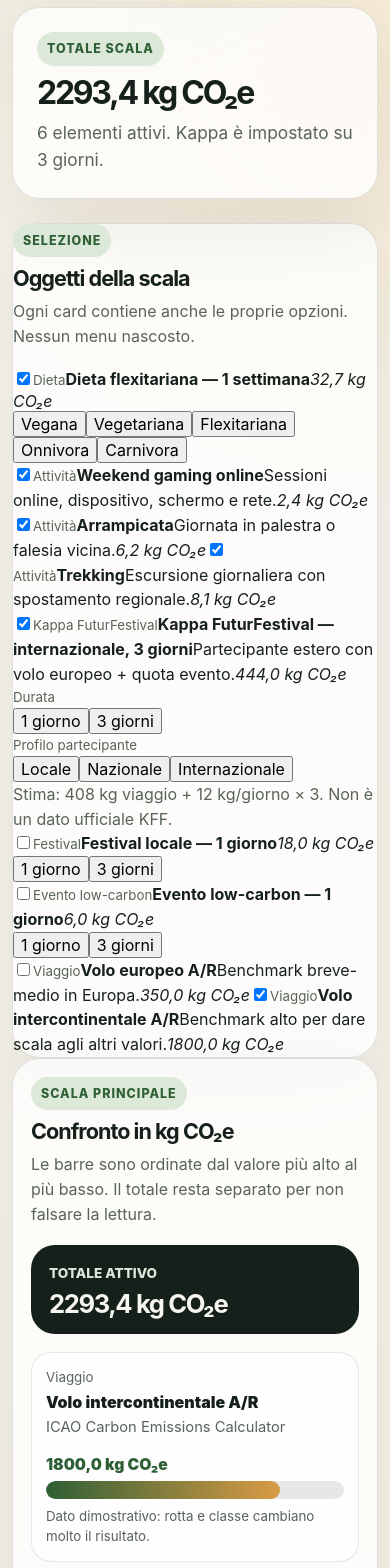
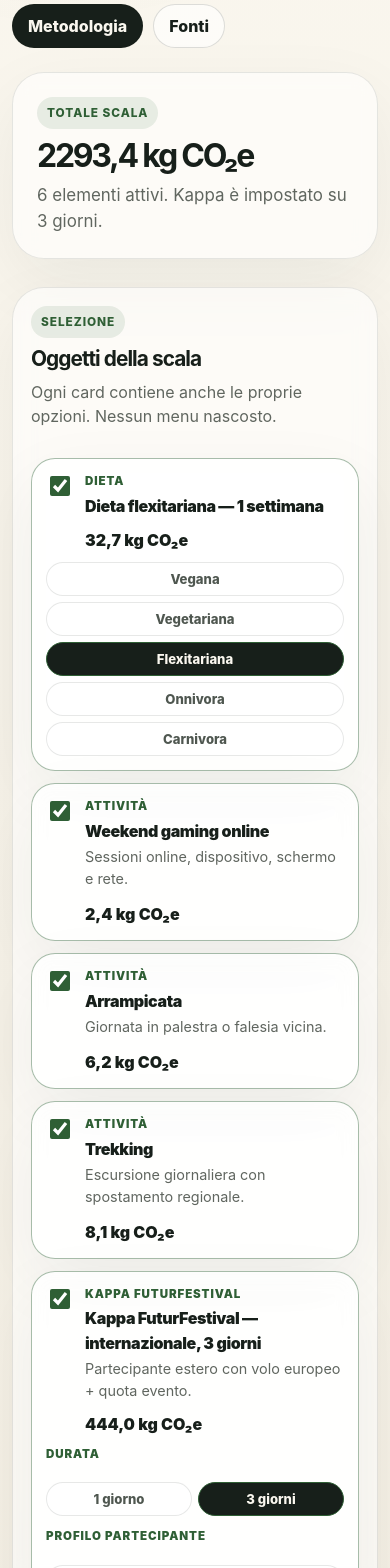
Before and after one commit to Shaos94/co2-entertainment-impact, a React (Vite) app: page / in a window 390 px wide. Shown: the part 420-1988 px from the top of the page. Built offline with nearby package versions, Linux system fonts and the light colour scheme; the HTML template or start-up script is replaced by a standard one.

Commit message:
Make interface minimal premium

```diff
--- a/src/index.css
+++ b/src/index.css
@@ -1,6 +1,6 @@
 :root {
-  color: #16201b;
-  background: #f5f3ec;
+  color: #171f1a;
+  background: #f6f2e8;
   font-family:
     Inter, ui-sans-serif, system-ui, -apple-system, BlinkMacSystemFont, "Segoe UI",
     sans-serif;
@@ -22,9 +22,8 @@ body {
   min-width: 320px;
   min-height: 100vh;
   background:
-    radial-gradient(circle at top left, rgba(74, 123, 78, 0.16), transparent 34rem),
-    radial-gradient(circle at 85% 10%, rgba(235, 181, 87, 0.18), transparent 28rem),
-    linear-gradient(180deg, #f7f5ef 0%, #ece7d8 100%);
+    radial-gradient(circle at 12% 0%, rgba(47, 95, 53, 0.1), transparent 28rem),
+    linear-gradient(180deg, #faf7ef 0%, #eee6d5 100%);
 }
 
 button,
@@ -42,46 +41,22 @@ button {
 }
 
 main {
-  width: min(1380px, calc(100% - 48px));
+  width: min(1440px, calc(100% - 56px));
   margin: 0 auto;
-  padding: 40px 0 64px;
+  padding: 44px 0 72px;
 }
 
 .hero {
   display: grid;
-  grid-template-columns: minmax(0, 1.5fr) minmax(360px, 0.55fr);
+  grid-template-columns: minmax(0, 1fr) 360px;
   gap: 24px;
   align-items: end;
-  padding: 32px 0 24px;
+  padding: 32px 0 28px;
 }
 
 .hero-copy {
   display: grid;
-  gap: 16px;
-}
-
-.hero-actions {
-  display: flex;
-  flex-wrap: wrap;
-  gap: 10px;
-  margin-top: 4px;
-}
-
-.hero-actions button,
-.hero-actions a,
-.dialog-header button {
-  border: 1px solid rgba(22, 32, 27, 0.16);
-  border-radius: 999px;
-  background: #16201b;
-  color: #f7f5ef;
-  font-weight: 800;
-  padding: 11px 15px;
-  text-decoration: none;
-}
-
-.hero-actions a {
-  background: rgba(255, 255, 255, 0.8);
-  color: #16201b;
+  gap: 18px;
 }
 
 .eyebrow,
@@ -89,10 +64,10 @@ main {
   display: inline-flex;
   width: fit-content;
   border-radius: 999px;
-  background: #dce8d8;
+  background: rgba(47, 95, 53, 0.1);
   color: #2f5f35;
-  font-size: 0.78rem;
-  font-weight: 800;
+  font-size: 0.74rem;
+  font-weight: 850;
   letter-spacing: 0.08em;
   padding: 7px 10px;
   text-transform: uppercase;
@@ -106,20 +81,20 @@ p {
 }
 
 h1 {
-  max-width: 980px;
-  font-size: clamp(3.4rem, 7vw, 6.8rem);
-  line-height: 0.92;
-  letter-spacing: -0.08em;
+  max-width: 960px;
+  font-size: clamp(3.6rem, 6.5vw, 6.6rem);
+  line-height: 0.91;
+  letter-spacing: -0.085em;
 }
 
 h2 {
-  font-size: clamp(1.35rem, 2.2vw, 2.4rem);
+  font-size: clamp(1.3rem, 2.1vw, 2.25rem);
   line-height: 1.02;
   letter-spacing: -0.045em;
 }
 
 h3 {
-  font-size: 0.95rem;
+  font-size: 1rem;
   letter-spacing: -0.02em;
 }
 
@@ -127,25 +102,54 @@ p,
 li,
 small,
 span {
-  line-height: 1.55;
+  line-height: 1.52;
 }
 
 p,
 li,
 small {
-  color: #58635a;
+  color: #60665f;
 }
 
 .hero p {
-  max-width: 780px;
-  font-size: 1.08rem;
+  max-width: 760px;
+  font-size: 1.06rem;
+}
+
+.hero-actions {
+  display: flex;
+  flex-wrap: wrap;
+  gap: 10px;
+}
+
+.hero-actions button,
+.hero-actions a,
+.dialog-header button {
+  border: 1px solid rgba(23, 31, 26, 0.14);
+  border-radius: 999px;
+  background: #171f1a;
+  color: #faf7ef;
+  font-weight: 850;
+  padding: 11px 15px;
+  text-decoration: none;
+}
+
+.hero-actions a {
+  background: rgba(255, 255, 255, 0.62);
+  color: #171f1a;
+}
+
+.panel,
+.object-card,
+.source-card {
+  border: 1px solid rgba(23, 31, 26, 0.1);
+  background: rgba(255, 255, 255, 0.58);
+  box-shadow: 0 24px 70px rgba(23, 31, 26, 0.06);
+  backdrop-filter: blur(10px);
 }
 
 .panel {
-  border: 1px solid rgba(22, 32, 27, 0.12);
-  border-radius: 28px;
-  background: rgba(255, 255, 255, 0.76);
-  box-shadow: 0 24px 70px rgba(32, 42, 34, 0.08);
+  border-radius: 32px;
 }
 
 .hero-card {
@@ -155,23 +159,22 @@ small {
 }
 
 .hero-card strong {
-  color: #16201b;
-  font-size: clamp(2rem, 4vw, 3.8rem);
+  color: #171f1a;
+  font-size: clamp(2rem, 3.7vw, 3.55rem);
   letter-spacing: -0.07em;
   line-height: 0.95;
 }
 
-.teaching-layout {
+.workspace {
   display: grid;
-  grid-template-columns: minmax(380px, 0.72fr) minmax(0, 1.55fr);
+  grid-template-columns: minmax(400px, 0.74fr) minmax(0, 1.44fr);
   gap: 18px;
   align-items: start;
 }
 
-.control-panel,
+.controls-panel,
 .scale-panel,
-.sources-panel,
-.insight {
+.sources-panel {
   padding: 22px;
 }
 
@@ -181,77 +184,122 @@ small {
   margin-bottom: 18px;
 }
 
-.diet-picker {
-  display: flex;
-  flex-wrap: wrap;
-  gap: 8px;
-  margin-bottom: 20px;
+.card-cluster,
+.controls-panel {
+  display: grid;
+  gap: 12px;
 }
 
-.chip {
-  border: 1px solid rgba(22, 32, 27, 0.16);
-  border-radius: 999px;
-  background: #ffffff;
-  color: #16201b;
-  font-weight: 850;
-  padding: 9px 12px;
+.object-card {
+  border-radius: 24px;
+  padding: 14px;
 }
 
-.chip.selected,
-.chip:focus-visible,
-.chip:hover {
-  border-color: #2f5f35;
-  background: #1f3c28;
-  color: #f7f5ef;
-  outline: none;
+.object-card.active {
+  border-color: rgba(47, 95, 53, 0.42);
+  background: rgba(255, 255, 255, 0.76);
 }
 
-.toggle-groups {
-  display: grid;
-  gap: 18px;
+.object-card.compact {
+  padding: 0;
 }
 
-.toggle-group {
+.object-toggle {
   display: grid;
-  gap: 10px;
-}
-
-.toggle-list {
-  display: grid;
-  gap: 10px;
-}
-
-.toggle-row {
-  display: grid;
-  grid-template-columns: auto 1fr;
+  grid-template-columns: auto minmax(0, 1fr) auto;
   gap: 12px;
   align-items: start;
-  border: 1px solid rgba(22, 32, 27, 0.12);
-  border-radius: 18px;
-  background: #ffffff;
-  padding: 13px;
   cursor: pointer;
 }
 
-.toggle-row:hover,
-.toggle-row:focus-within {
-  border-color: #2f5f35;
+.object-toggle.inline {
+  padding: 14px;
 }
 
-.toggle-row input {
+.object-toggle input {
   width: 20px;
   height: 20px;
-  margin-top: 2px;
+  margin-top: 3px;
   accent-color: #2f5f35;
 }
 
-.toggle-row span {
+.object-toggle > span {
   display: grid;
   gap: 3px;
 }
 
-.toggle-row strong {
+.object-toggle small,
+.scale-row-copy small,
+.option-block small {
+  color: #2f5f35;
+  font-size: 0.72rem;
+  font-weight: 900;
+  letter-spacing: 0.08em;
+  text-transform: uppercase;
+}
+
+.object-toggle strong {
+  color: #171f1a;
+  font-size: 1rem;
+  font-weight: 900;
+  letter-spacing: -0.025em;
+}
+
+.object-toggle span span,
+.microcopy {
+  color: #60665f;
+  font-size: 0.9rem;
+}
+
+.object-toggle em {
+  color: #171f1a;
+  font-style: normal;
+  font-weight: 950;
+  white-space: nowrap;
+}
+
+.segmented {
+  display: grid;
+  grid-template-columns: repeat(5, minmax(0, 1fr));
+  gap: 6px;
+  margin-top: 12px;
+}
+
+.segmented.two {
+  grid-template-columns: repeat(2, minmax(0, 1fr));
+}
+
+.segmented.three {
+  grid-template-columns: repeat(3, minmax(0, 1fr));
+}
+
+.segmented button {
+  border: 1px solid rgba(23, 31, 26, 0.1);
+  border-radius: 999px;
+  background: rgba(255, 255, 255, 0.72);
+  color: #4f5750;
+  font-size: 0.82rem;
   font-weight: 850;
+  padding: 8px 9px;
+}
+
+.segmented button[aria-pressed="true"],
+.segmented button:hover,
+.segmented button:focus-visible {
+  border-color: #2f5f35;
+  background: #171f1a;
+  color: #faf7ef;
+  outline: none;
+}
+
+.option-block {
+  display: grid;
+  gap: 7px;
+  margin-top: 12px;
+}
+
+.microcopy {
+  margin-top: 12px;
 }
 
 .scale-panel {
@@ -262,7 +310,7 @@ small {
 .scale-header {
   display: grid;
   grid-template-columns: minmax(0, 1fr) auto;
-  gap: 18px;
+  gap: 20px;
   align-items: start;
 }
 
@@ -273,60 +321,61 @@ small {
 
 .total-pill {
   min-width: 220px;
-  border-radius: 24px;
-  background: #16201b;
-  color: #f7f5ef;
+  border: 1px solid rgba(23, 31, 26, 0.08);
+  border-radius: 26px;
+  background: #171f1a;
+  color: #faf7ef;
   padding: 18px;
 }
 
 .total-pill span {
-  color: #dce8d8;
   display: block;
-  font-size: 0.85rem;
-  font-weight: 850;
+  color: #cbd7c7;
+  font-size: 0.78rem;
+  font-weight: 900;
+  letter-spacing: 0.08em;
   text-transform: uppercase;
 }
 
 .total-pill strong {
   display: block;
-  font-size: clamp(1.6rem, 2.8vw, 2.8rem);
-  letter-spacing: -0.055em;
+  font-size: clamp(1.7rem, 2.8vw, 2.8rem);
+  letter-spacing: -0.06em;
   line-height: 0.95;
   margin-top: 8px;
 }
 
 .scale-chart {
   display: grid;
-  gap: 12px;
+  gap: 10px;
 }
 
 .scale-row {
   display: grid;
-  grid-template-columns: minmax(260px, 0.38fr) minmax(0, 0.62fr);
-  gap: 16px;
+  grid-template-columns: minmax(260px, 0.34fr) minmax(0, 0.66fr);
+  gap: 18px;
   align-items: center;
-  border: 1px solid rgba(22, 32, 27, 0.1);
-  border-radius: 20px;
-  background: rgba(255, 255, 255, 0.72);
+  border: 1px solid rgba(23, 31, 26, 0.08);
+  border-radius: 22px;
+  background: rgba(255, 255, 255, 0.54);
   padding: 14px;
-}
-
-.scale-row.total-row {
-  background: #f0eadc;
 }
 
 .scale-row-copy {
   display: grid;
-  gap: 4px;
+  gap: 3px;
 }
 
 .scale-row-copy strong {
-  font-weight: 900;
+  color: #171f1a;
+  font-size: 1rem;
+  font-weight: 950;
+  letter-spacing: -0.025em;
 }
 
 .scale-row-copy span {
-  color: #58635a;
-  font-size: 0.92rem;
+  color: #60665f;
+  font-size: 0.88rem;
 }
 
 .scale-bar-wrap {
@@ -335,46 +384,25 @@ small {
 }
 
 .scale-value {
-  color: #2f5f35;
-  font-size: 0.98rem;
-  font-weight: 900;
+  color: #171f1a;
+  font-size: 0.95rem;
+  font-weight: 950;
   text-align: right;
 }
 
 .scale-track {
   width: 100%;
-  height: 18px;
+  height: 14px;
   overflow: hidden;
   border-radius: 999px;
-  background: rgba(31, 60, 40, 0.11);
+  background: rgba(23, 31, 26, 0.08);
 }
 
 .scale-fill {
   height: 100%;
   border-radius: 999px;
-  background: linear-gradient(90deg, #2f5f35, #d99b45);
+  background: linear-gradient(90deg, #2f5f35, #d6a14d);
   transition: width 180ms ease;
-}
-
-.insight-grid {
-  display: grid;
-  grid-template-columns: repeat(2, minmax(0, 1fr));
-  gap: 18px;
-  margin-top: 18px;
-}
-
-.insight {
-  display: grid;
-  gap: 14px;
-}
-
-.benchmark-card {
-  background: #16201b;
-  color: #f7f5ef;
-}
-
-.benchmark-card p {
-  color: #dce8d8;
 }
 
 .sources-panel {
@@ -383,41 +411,44 @@ small {
 
 .source-grid {
   display: grid;
-  grid-template-columns: repeat(3, minmax(0, 1fr));
+  grid-template-columns: repeat(4, minmax(0, 1fr));
   gap: 12px;
 }
 
 .source-card {
   display: grid;
   gap: 10px;
-  border: 1px solid rgba(22, 32, 27, 0.12);
-  border-radius: 20px;
-  background: #ffffff;
+  border-radius: 22px;
   padding: 16px;
 }
 
 .source-card.active {
-  border-color: #2f5f35;
-  background: #f3f7f1;
+  border-color: rgba(47, 95, 53, 0.45);
+  background: rgba(243, 247, 241, 0.78);
+}
+
+.source-card h3 {
+  color: #171f1a;
+  font-weight: 950;
 }
 
 .source-card a {
   color: #2f5f35;
-  font-weight: 850;
+  font-weight: 900;
 }
 
 .method-dialog {
   width: min(760px, calc(100% - 32px));
-  border: 1px solid rgba(22, 32, 27, 0.16);
-  border-radius: 28px;
-  background: #f7f5ef;
-  color: #16201b;
+  border: 1px solid rgba(23, 31, 26, 0.14);
+  border-radius: 30px;
+  background: #faf7ef;
+  color: #171f1a;
   padding: 0;
-  box-shadow: 0 28px 80px rgba(22, 32, 27, 0.24);
+  box-shadow: 0 28px 80px rgba(23, 31, 26, 0.24);
 }
 
 .method-dialog::backdrop {
-  background: rgba(22, 32, 27, 0.36);
+  background: rgba(23, 31, 26, 0.36);
 }
 
 .dialog-content {
@@ -440,14 +471,13 @@ small {
   padding-left: 22px;
 }
 
-@media (max-width: 1080px) {
+@media (max-width: 1120px) {
   main {
-    width: min(100% - 32px, 920px);
+    width: min(100% - 32px, 960px);
   }
 
   .hero,
-  .teaching-layout,
-  .insight-grid,
+  .workspace,
   .scale-header,
   .source-grid {
     grid-template-columns: 1fr;
@@ -462,25 +492,32 @@ small {
   }
 }
 
-@media (max-width: 700px) {
+@media (max-width: 720px) {
   main {
     width: min(100% - 24px, 560px);
-    padding-top: 20px;
+    padding-top: 22px;
   }
 
   h1 {
-    font-size: clamp(2.6rem, 12vw, 4.2rem);
+    font-size: clamp(2.7rem, 13vw, 4.2rem);
   }
 
-  .hero,
-  .teaching-layout {
-    gap: 14px;
+  .controls-panel,
+  .scale-panel,
+  .sources-panel {
+    padding: 18px;
   }
 
-  .control-panel,
-  .scale-panel,
-  .sources-panel,
-  .insight {
-    padding: 18px;
+  .segmented,
+  .segmented.three {
+    grid-template-columns: 1fr;
+  }
+
+  .object-toggle {
+    grid-template-columns: auto 1fr;
+  }
+
+  .object-toggle em {
+    grid-column: 2;
   }
 }
```
